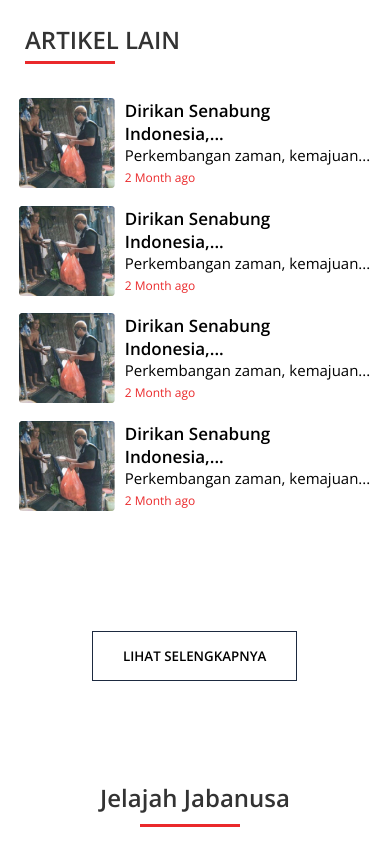
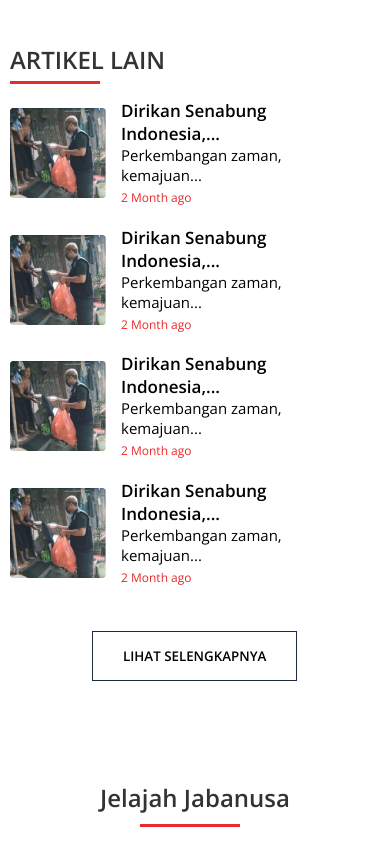
Before and after one commit to ahmadsabili0081/MigasNews, a plain HTML site: page index.html in a window 390 px wide. Shown: the part 2237-3086 px from the top of the page. Drawn offline with nearby package versions, Linux system fonts and the light colour scheme.

Commit message:
initial commit

```diff
--- a/css/mobile.scss
+++ b/css/mobile.scss
@@ -277,11 +277,11 @@
                         }
                     }
                     .box__articel-right{
-                        width: 95%;
+                        width: 100%;
                         margin-top: 20%;
                         h2{
-                         top: 66%;
-                         left: -20px;
+                         top: 67%;
+                         left: -35px;
                         }
                         .row__articel__right{
                             .box__articel__right__news{
@@ -289,8 +289,8 @@
                                 padding: 0px;
                                 margin-top: 5%;
                                 .text__articel__right{
-                                    width: 70%;
-                                    padding: 0px;
+                                    width: 100%;
+                                    padding: 0px 15px;
                                 }
                             }
                         }
```
Also changed, not shown: css/mobile.css, 1 other file.
